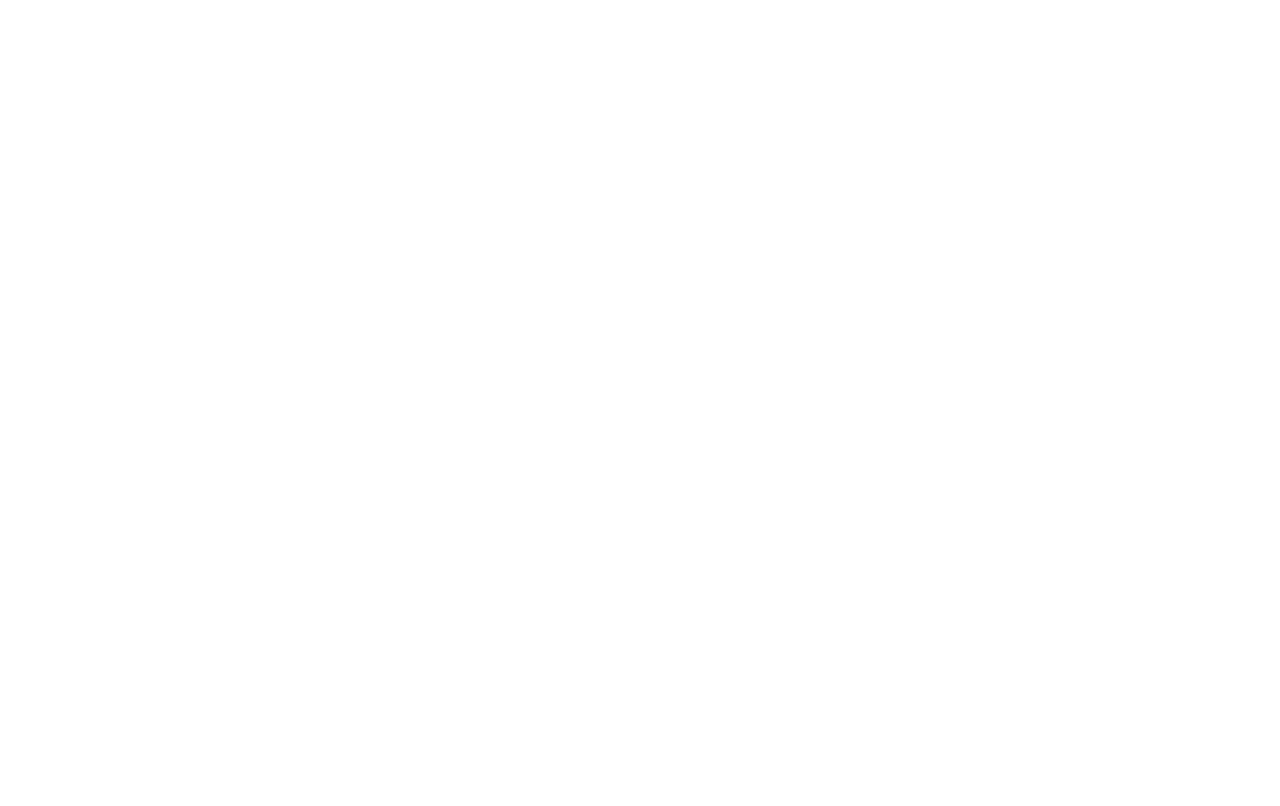
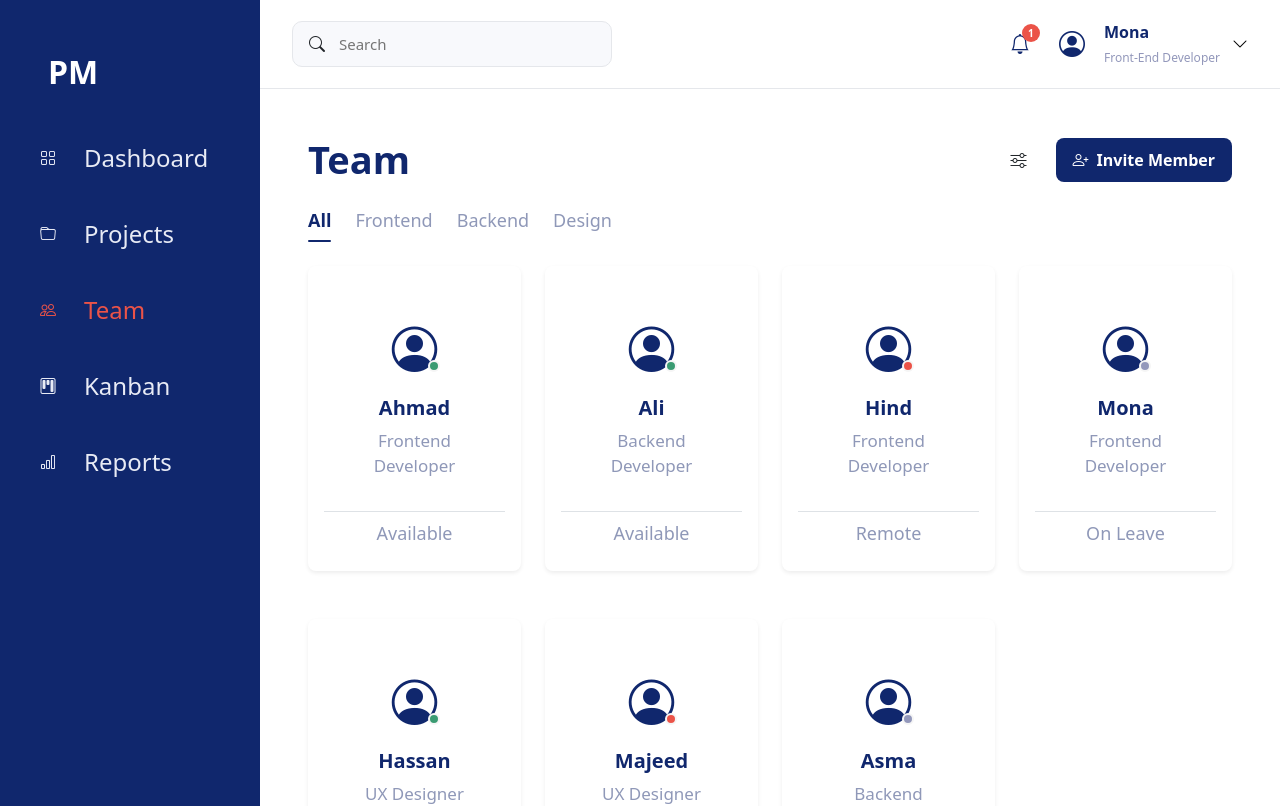
Before and after one commit to isrvell/PMS, a React (Vite) app: page /team in a window 1280 px wide. Before the commit this address had no page. Shown: the top 806 px of the page. Built offline with nearby package versions, Linux system fonts and the light colour scheme.

Commit message:
feat: complete Team page with member filtering

```diff
--- /dev/null
+++ b/src/data/teamData.js
@@ -0,0 +1,79 @@
+export const teamData = [
+  {
+    id: 1,
+    name: "Ahmad",
+    role: "Frontend Developer",
+    department: "frontend",
+    availability: "available",
+    availabilityStatus: "available",
+    avatar: "...",
+  },
+  {
+    id: 2,
+    name: "Ali",
+    role: "Backend Developer",
+    department: "backend",
+    availability: "available",
+    availabilityStatus: "available",
+    avatar: "...",
+  },
+  {
+    id: 3,
+    name: "Hind",
+    role: "Frontend Developer",
+    department: "frontend",
+    availability: "remote",
+    availabilityStatus: "remote",
+    avatar: "...",
+  },
+  {
+    id: 4,
+    name: "Mona",
+    role: "Frontend Developer",
+    department: "frontend",
+    availability: "on leave",
+    availabilityStatus: "on leave",
+    avatar: "...",
+  },
+  {
+    id: 5,
+    name: "Hassan",
+    role: "UX Designer",
+    department: "design",
+    availability: "available",
+    availabilityStatus: "available",
+    avatar: "...",
+  },
+  {
+    id: 6,
+    name: "Majeed",
+    role: "UX Designer",
+    department: "design",
+    availability: "remote",
+    availabilityStatus: "remote",
+    avatar: "...",
+  },
+  {
+    id: 7,
+    name: "Asma",
+    role: "Backend Developer",
+    department: "backend",
+    availability: "on leave",
+    availabilityStatus: "on leave",
+    avatar: "...",
+  },
+];
+export const teamAvailability = {
+  available: {
+    label: "Available",
+    color: "#3a9b72",
+  },
+  remote: {
+    label: "Remote",
+    color: "#eb5348",
+  },
+  "on leave": {
+    label: "On Leave",
+    color: "#9398bb",
+  },
+};
--- /dev/null
+++ b/src/pages/Team/Team.jsx
@@ -0,0 +1,37 @@
+import TeamMemberCard from "./TeamMemberCard/TeamMemberCard";
+import { teamData } from "../../data/teamData";
+import TeamHeader from "./TeamHeader/TeamHeader";
+import TeamFilters from "./TeamFilters/TeamFilters";
+import { useState } from "react";
+function Team() {
+  const [activeFilter, setActiveFilter] = useState("all");
+  const filteredMembers =
+    activeFilter === "all"
+      ? teamData
+      : teamData.filter((member) => member.department === activeFilter);
+  return (
+    <section className="team">
+      <div className="container-fluid px-5 py-5">
+        <TeamHeader />
+        <TeamFilters
+          activeFilter={activeFilter}
+          onFilterChange={setActiveFilter}
+        />
+        <div className="row g-4">
+          {filteredMembers.map((member) => (
+            <div key={member.id} className="col-12 col-md-6 col-xl-3">
+              <TeamMemberCard
+                name={member.name}
+                role={member.role}
+                avatar={member.avatar}
+                availability={member.availability}
+              />
+            </div>
+          ))}
+        </div>
+      </div>
+    </section>
+  );
+}
+
+export default Team;
--- /dev/null
+++ b/src/pages/Team/TeamFilters/TeamFilters.jsx
@@ -0,0 +1,39 @@
+const filters = [
+  {
+    id: "all",
+    label: "All",
+  },
+  {
+    id: "frontend",
+    label: "Frontend",
+  },
+  {
+    id: "backend",
+    label: "Backend",
+  },
+  {
+    id: "design",
+    label: "Design",
+  },
+];
+
+function TeamFilters({ activeFilter, onFilterChange }) {
+  return (
+    <nav className="team-filters" aria-label="Team filters">
+      <div className="d-flex gap-4">
+        {filters.map((filter) => (
+          <button
+            type="button"
+            key={filter.id}
+            className={`filter-item ${activeFilter === filter.id ? "active" : ""}`}
+            onClick={() => onFilterChange(filter.id)}
+          >
+            {filter.label}
+          </button>
+        ))}
+      </div>
+    </nav>
+  );
+}
+
+export default TeamFilters;
--- /dev/null
+++ b/src/pages/Team/TeamHeader/TeamHeader.css
@@ -0,0 +1,20 @@
+.team-header h1 {
+  color: #10276d;
+  font-size: 38px;
+  font-weight: 700;
+}
+.filter-btn {
+  color: #10276d;
+  font-size: 18px;
+}
+.invit-btn {
+  background-color: #10276d;
+  color: #fff;
+  border-radius: 0.5rem;
+  padding: 9px 16px;
+  font-weight: 600;
+}
+.invit-btn:hover {
+  background-color: #0d205c;
+  color: #fff;
+}
--- /dev/null
+++ b/src/pages/Team/TeamHeader/TeamHeader.jsx
@@ -0,0 +1,23 @@
+import "./TeamHeader.css";
+function TeamHeader() {
+  return (
+    <header className="team-header d-flex justify-content-between align-items-center mb-4">
+      <h1 className="mb-0">Team</h1>
+      <div className="d-flex align-items-center gap-3">
+        <button
+          type="button"
+          className="btn team-filter-btn"
+          aria-label="Filter team members"
+        >
+          <i className="bi bi-sliders"></i>
+        </button>
+        <button type="button" className="btn invit-btn">
+          <i className="bi bi-person-plus me-2"></i>
+          Invite Member
+        </button>
+      </div>
+    </header>
+  );
+}
+
+export default TeamHeader;
--- /dev/null
+++ b/src/pages/Team/TeamMemberCard/TeamMemberCard.css
@@ -0,0 +1,40 @@
+.team-member-card {
+  text-align: center;
+  overflow: hidden;
+}
+.team-member-info {
+  padding: 2rem 1rem;
+}
+.team-name {
+  color: #10276d;
+  font-size: 20px;
+  font-weight: 700;
+}
+.team-member-avatar {
+  position: relative;
+  width: fit-content;
+  margin: 0 auto 0.75rem;
+}
+.team-member-avatar img {
+  width: 72px;
+  height: 72px;
+}
+.availability-indicator {
+  position: absolute;
+  right: 10px;
+  bottom: 12px;
+  width: 12px;
+  height: 12px;
+  border-radius: 50%;
+  border: 2px solid #f5f5f5;
+}
+.team-member-info p {
+  color: #8f98b8;
+  font-size: 17px;
+  margin-bottom: 0;
+}
+.team-member-status {
+  color: #8f98b8;
+  font-size: 18px;
+  font-weight: 500;
+}
--- /dev/null
+++ b/src/pages/Team/TeamMemberCard/TeamMemberCard.jsx
@@ -0,0 +1,32 @@
+import "./TeamMemberCard.css";
+
+import { teamAvailability } from "../../../data/teamData.js";
+import Avatar from "../../../components/ui/Avatar/Avatar.jsx";
+
+function TeamMemberCard({ name, role, avatar, availability }) {
+  const status = teamAvailability[availability];
+
+  return (
+    <article className="team-member-card mt-4 shadow-sm rounded-3">
+      <div className="p-3">
+        <div className="team-member-info">
+          <div className="team-member-avatar">
+            <Avatar size={70} src={avatar} alt={name} />
+            <span
+              className="availability-indicator"
+              style={{ background: status.color }}
+              aria-label={status.label}
+            ></span>
+          </div>
+
+          <h5 className="team-name">{name}</h5>
+          <p>{role}</p>
+        </div>
+        <div className="team-member-status border-top px-2 py-2">
+          <span>{status.label}</span>
+        </div>
+      </div>
+    </article>
+  );
+}
+export default TeamMemberCard;
--- a/src/routes/AppRoutes.jsx
+++ b/src/routes/AppRoutes.jsx
@@ -3,6 +3,7 @@
 
 import Dashboard from "../pages/Dashboard/Dashboard.jsx";
 import Projects from "../pages/Projects/Projects.jsx";
+import Team from "../pages/Team/Team.jsx";
 
 function AppRoutes() {
   return (
@@ -11,6 +12,7 @@
         <Route element={<MainLayout />}>
           <Route index element={<Dashboard />} />
           <Route path="/projects" element={<Projects />} />
+          <Route path="/team" element={<Team />} />
         </Route>
       </Routes>
     </BrowserRouter>
```
Also changed, not shown: 1 other file (tests, documents, lock files or other folders).
